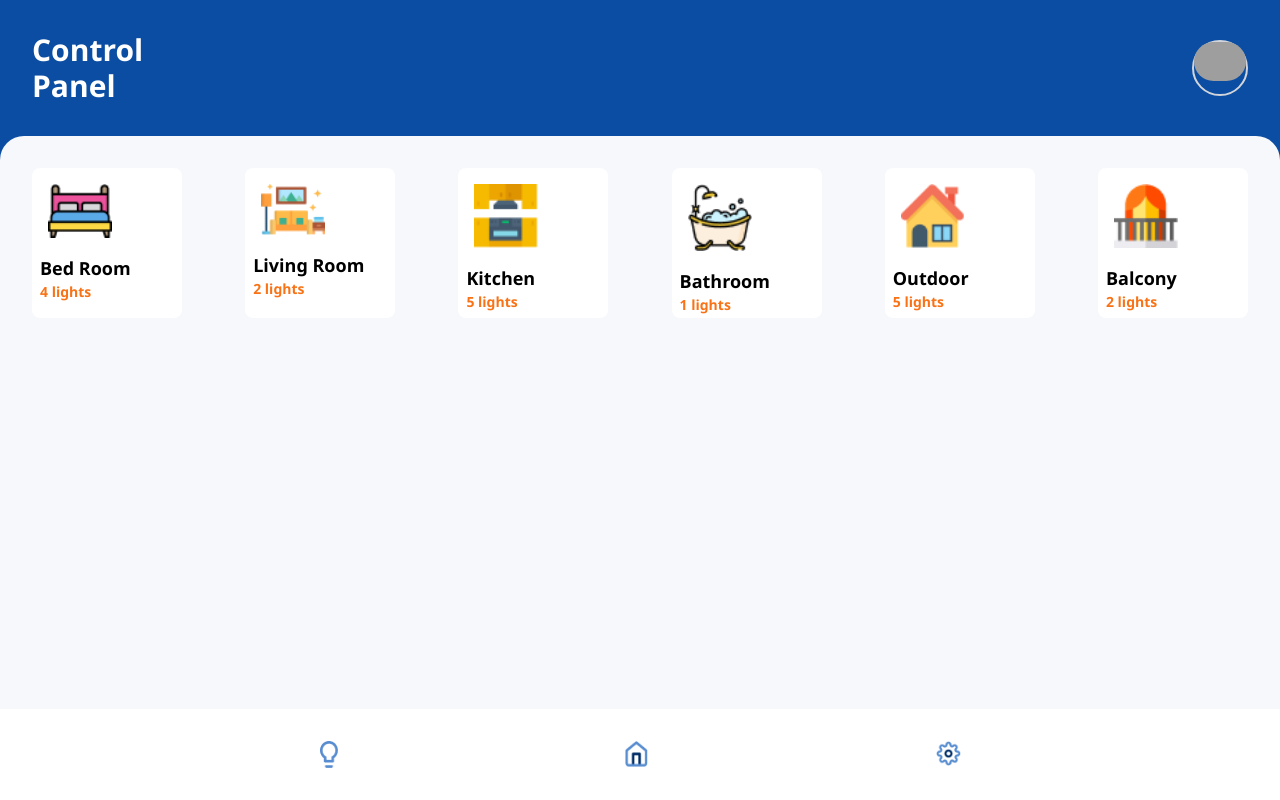
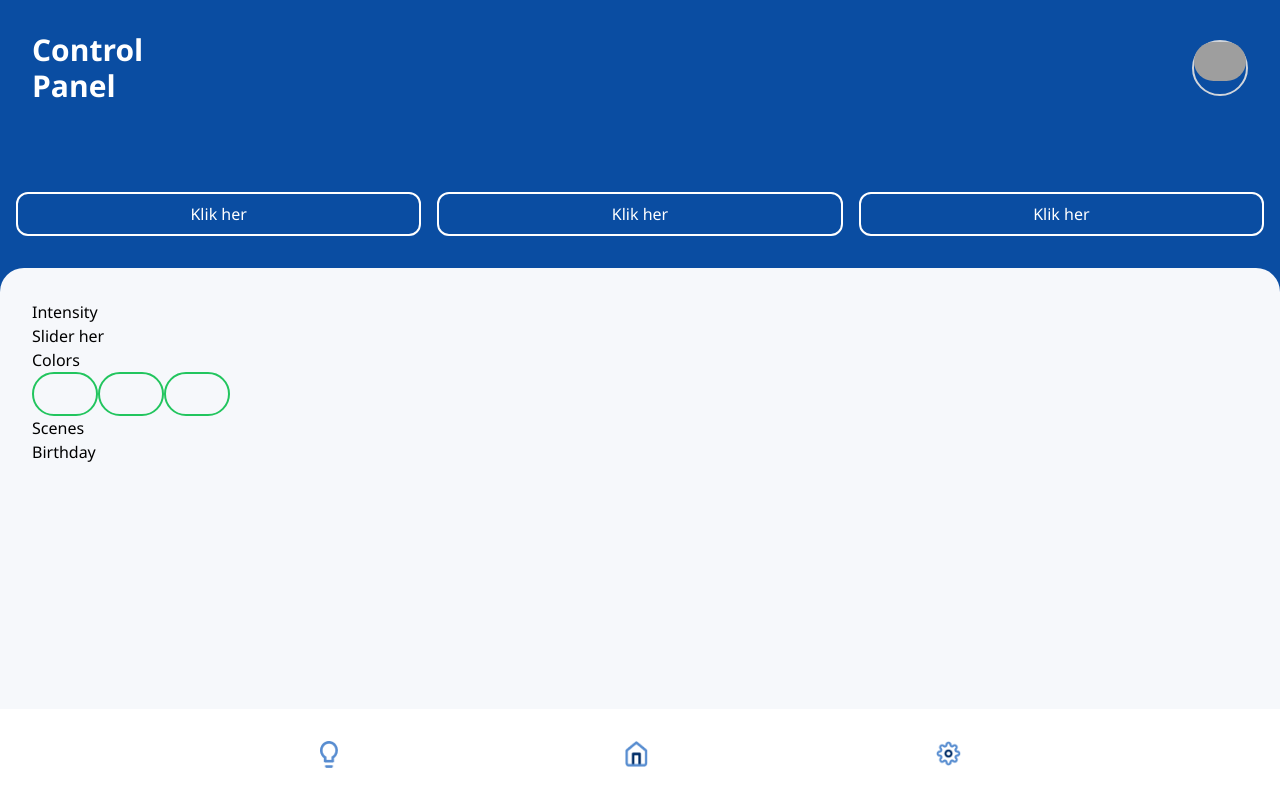
Before and after one commit to hari0082/Lightroom-app, a React (Vite) app in the folder my-react-app/: page /Details in a window 1280 px wide. Shown: the top 800 px of the page. Built offline with nearby package versions, Linux system fonts and the light colour scheme; grey boxes are pictures that could not be loaded.

Commit message:
Add detailview and 404 site

```diff
--- a/my-react-app/src/App.jsx
+++ b/my-react-app/src/App.jsx
@@ -1,25 +1,26 @@
 import React from "react";
 import "./index.css";
-import ControlPanel from "./pages/controlpanel";
-import { BrowserRouter } from "react-router-dom";
+import { Routes, Route, Outlet } from "react-router-dom";
 
 function App() {
   return (
-    <BrowserRouter>
+    <div>
       <div className="flex justify-between p-8 items-center">
         <h1 className="text-white text-3xl font-bold">
-          Control <br /> Panel {/* Skal laves dynamisk senere */}
+          Control <br /> Panel
         </h1>
         <span className="rounded-full border-2 solid border-gray-300 size-14">
           <img
             className="rounded-full"
-            src="https://xsgames.co/randomusers/avatar.php?g=pixel"
+            src="https://xsgames.co/randomusers/avatar.php?g=female"
             alt=""
           />
         </span>
       </div>
-      <ControlPanel />
-    </BrowserRouter>
+      <div className="footer">
+        <Outlet />
+      </div>
+    </div>
   );
 }
 
--- a/my-react-app/src/components/ControlButtons.jsx
+++ b/my-react-app/src/components/ControlButtons.jsx
@@ -1,15 +1,17 @@
+// src/components/ControlButtons.jsx
 import React from "react";
+import { Link } from "react-router-dom";
 
 const ControlBtn = ({ name, imageSrc, lightsCount }) => {
   return (
     <li className="rounded-lg bg-white w-[150px] h-[150px]">
-      <a className="flex flex-col" href="">
-        <img className="w-16 m-4" src={imageSrc} alt="" />
+      <Link to="/details">
+        <img className="w-12 h-10 m-4" src={imageSrc} alt="" />
         <b className="text-lg ml-2">{name}</b>
         <p className="text-orange-500 font-semibold ml-2 text-sm">
           {lightsCount} lights
         </p>
-      </a>
+      </Link>
     </li>
   );
 };
--- a/my-react-app/src/main.jsx
+++ b/my-react-app/src/main.jsx
@@ -1,10 +1,28 @@
 import React from "react";
 import ReactDOM from "react-dom/client";
 import App from "./App.jsx";
-import "./index.css";
+import {
+  createBrowserRouter,
+  createRoutesFromElements,
+  Route,
+  RouterProvider,
+} from "react-router-dom";
+import ControlPanel from "./pages/ControlPanel.jsx";
+import DetailsSite from "./pages/Detailsview.jsx";
+import NotFound from "./pages/NotFound.jsx";
+
+const router = createBrowserRouter(
+  createRoutesFromElements(
+    <Route path="/" element={<App />} errorElement={<NotFound />}>
+      <Route path="/" element={<ControlPanel />} />
+      <Route path="/Details" element={<DetailsSite />} />{" "}
+      {/* husk at tilføje id til path: /Details/:id */}
+    </Route>
+  )
+);
 
 ReactDOM.createRoot(document.getElementById("root")).render(
   <React.StrictMode>
-    <App />
+    <RouterProvider router={router} />
   </React.StrictMode>
 );
--- a/my-react-app/src/pages/Controlpanel.jsx
+++ b/my-react-app/src/pages/Controlpanel.jsx
@@ -15,7 +15,7 @@ const ControlPanel = () => {
 
   return (
     <>
-      <div className="bg-[#F6F8FB] min-h-screen rounded-t-3xl p-8  justify-between">
+      <div className="bg-[#F6F8FB] min-h-screen rounded-t-3xl p-8 justify-between">
         <ul className="flex justify-between flex-wrap gap-6">
           {buttonsData.map((button, index) => (
             <ControlBtn
--- a/my-react-app/src/pages/Detailsview.jsx
+++ b/my-react-app/src/pages/Detailsview.jsx
@@ -0,0 +1,51 @@
+import React from "react";
+import Navigation from "../components/FooterNav";
+
+const DetailsSite = () => {
+  return (
+    <>
+      <span className="flex gap-4 m-4 pb-4 pt-10">
+        <button className="border-2 border-white p-2 rounded-xl w-1/2 text-white">
+          Klik her
+        </button>
+        <button className="border-2 border-white p-2 rounded-xl w-1/2 text-white">
+          Klik her
+        </button>
+        <button className="border-2 border-white p-2 rounded-xl w-1/2 text-white">
+          Klik her
+        </button>
+      </span>
+      <div className="bg-[#F6F8FB] min-h-screen rounded-t-3xl p-8">
+        <h2>Intensity</h2>
+        <div>Slider her</div>
+        <h2>Colors</h2>
+        <ul className="flex">
+          <li>
+            <button className="border-2 border-green-500 p-2 rounded-full text-transparent">
+              Green
+            </button>
+          </li>
+          <li>
+            <button className="border-2 border-green-500 p-2 rounded-full text-transparent">
+              Green
+            </button>
+          </li>
+          <li>
+            <button className="border-2 border-green-500 p-2 rounded-full text-transparent">
+              Green
+            </button>
+          </li>
+        </ul>
+        <h2>Scenes</h2>
+        <ul>
+          <li>
+            <button>Birthday</button>
+          </li>
+        </ul>
+      </div>
+      <Navigation />
+    </>
+  );
+};
+
+export default DetailsSite;
--- /dev/null
+++ b/my-react-app/src/pages/NotFound.jsx
@@ -0,0 +1,11 @@
+const NotFound = () => {
+  return (
+    <>
+      <div className="font-bold text-3xl flex justify-center text-white">
+        <p>404 for fanden...</p>
+      </div>
+    </>
+  );
+};
+
+export default NotFound;
```
